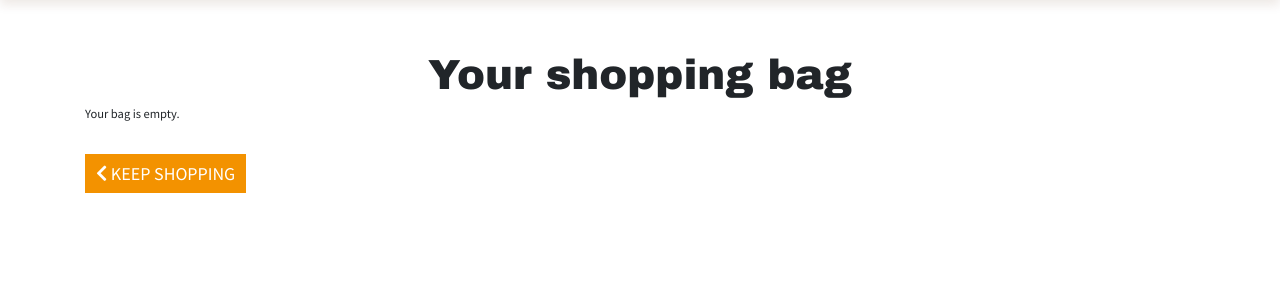
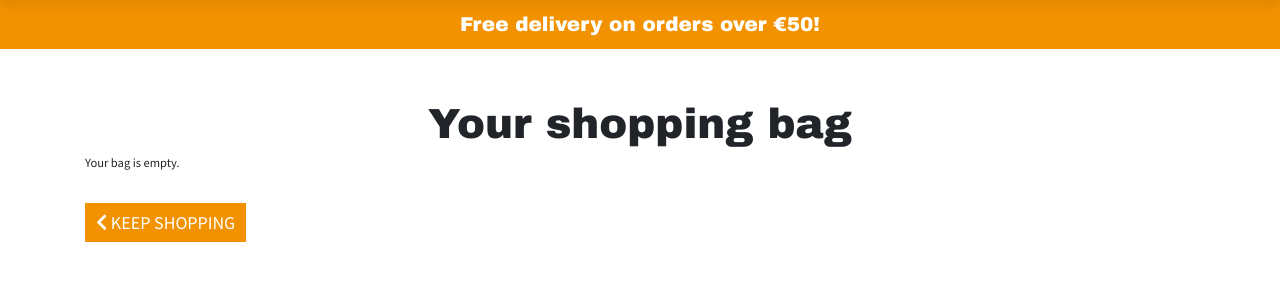
Before and after one commit to Bourkekev/ms4-power-fitness-gym, a Django app: page /bag/ in a window 1280 px wide. Shown: the part 105-405 px from the top of the page. Run offline with Django 3.2, Linux system fonts and the light colour scheme; some libraries are stand-ins or nearby versions.

Commit message:
Added delivery variables, note about free delivery and logic in bag contexts

```diff
--- a/bag/contexts.py
+++ b/bag/contexts.py
@@ -1,5 +1,30 @@
+from decimal import Decimal
+from django.conf import settings
+
+
 def bag_contents(request):
 
-    context = {}
+    bag_items = []
+    total = 0
+    product_count = 0
+
+    if total < settings.FREE_DELIVERY_THRESHOLD:
+        delivery = total * Decimal(settings.STANDARD_DELIVERY_PERCENTAGE / 100)
+        left_to_free_delivery = settings.FREE_DELIVERY_THRESHOLD - total
+    else:
+        delivery = 0
+        left_to_free_delivery = 0
+
+    grand_total = delivery + total
+
+    context = {
+        'bag_items': bag_items,
+        'total': total,
+        'product_count': product_count,
+        'delivery': delivery,
+        'left_to_free_delivery': left_to_free_delivery,
+        'free_delivery_threshold': settings.FREE_DELIVERY_THRESHOLD,
+        'grand_total': grand_total,
+    }
 
     return context
--- a/bag/templates/bag/bag.html
+++ b/bag/templates/bag/bag.html
@@ -2,6 +2,13 @@
 {% load static %}
 
 {% block page_header %}
+    <div class="container-fluid bg-primary text-white py-3">
+        <div class="row text-center">
+            <div class="col">
+                <p class="my-1 font-archivo-black display-4">Free delivery on orders over €{{ free_delivery_threshold }}!</p>
+            </div>
+        </div>
+    </div>
     <div class="container header-container">
         <div class="row text-center">
             <div class="col">
--- a/config/settings.py
+++ b/config/settings.py
@@ -156,3 +156,5 @@ STATICFILES_DIRS = (os.path.join(BASE_DIR, 'static'),)
 
 MEDIA_URL = '/media/'
 MEDIA_ROOT = os.path.join(BASE_DIR, 'media')
+FREE_DELIVERY_THRESHOLD = 50
+STANDARD_DELIVERY_PERCENTAGE = 10
--- a/static/css/base.css
+++ b/static/css/base.css
@@ -12,7 +12,8 @@ img {
     max-width: 100%;
     height:auto;
 }
-h1, h2 {
+h1, h2,
+.font-archivo-black {
     font-family: 'Archivo Black', sans-serif;
 }
 h3, h4, h5, h6 {
@@ -45,6 +46,12 @@ a.btn-large:hover {
 .btn-primary:hover {
     background-color: #0072AB;
     border-color: #0072AB;
+}
+.bg-primary {
+    background-color: #f39200!important;
+}
+.display-4 {
+    font-size: 2rem;
 }
 /* Fix header */
 header {
```
Also changed, not shown: products/templates/products/product_detail.html (+7 -0 lines), products/templates/products/products.html (+7 -0 lines).
